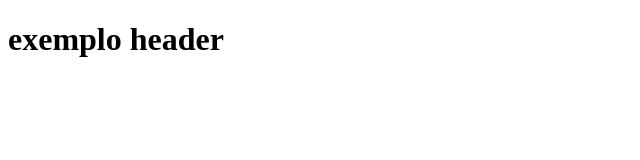
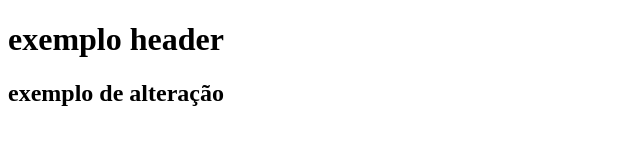
Before and after one commit to pedrokingx/exemplo, a plain HTML site: page index.html in a window 1280 px wide. Shown: the whole page, without its empty margins (0-640 px from the left). Drawn offline with Linux system fonts and the light colour scheme.

```diff
--- a/index.html
+++ b/index.html
@@ -8,6 +8,7 @@
 <body>
     <header>
         <h1>exemplo header</h1>
+        <h2>exemplo de alteração</h2>
     </header>
 </body>
 </html>
```
